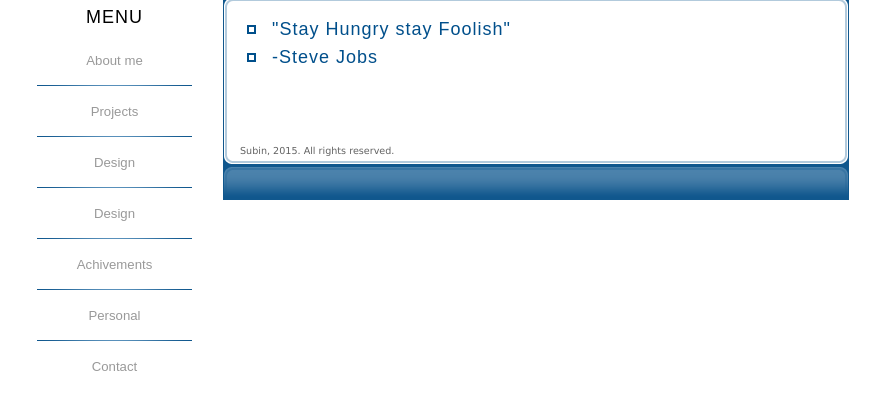
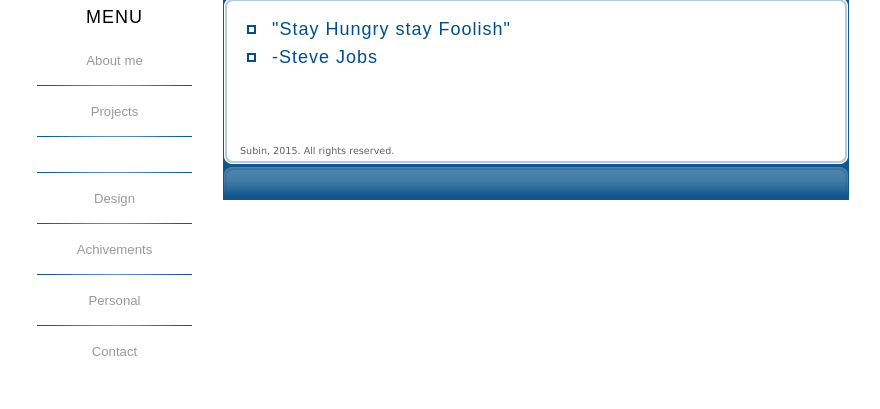
Before and after one commit to eksubin/Portfolio-Version1.0, a plain HTML site: page index.html in a window 1280 px wide. Shown: the part 135-544 px from the top of the page, without its empty margins (183-1063 px from the left). Drawn offline with Linux system fonts and the light colour scheme; files whose address does not match are found by name.

Commit message:
corrected tab

```diff
--- a/index.html
+++ b/index.html
@@ -35,8 +35,8 @@
       <a href="#skip-menu" class="hidden">Skip menu</a>
       <ul class="menu">
         <li><a href="aboutme.html">About me</a></li>
-        <li><a href="Projects.html">Projects</a></li><li><a href="design.html">Design</a>
-        <li><a href="design.html">Design</a>
+        <li><a href="Projects.html">Projects</a></li><li>
+       <li><a href="design.html">Design</a>
  <li><a href="achivements.html">Achivements</a></li>
         <li><a href="personal.html">Personal</a></li>
         <li class="last"><a href="contact.html">Contact</a></li>
```
Also changed, not shown: photos.html (+1 -1 lines).
